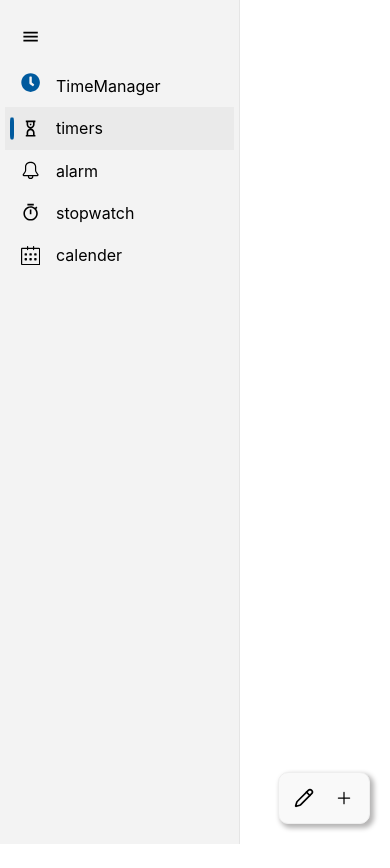
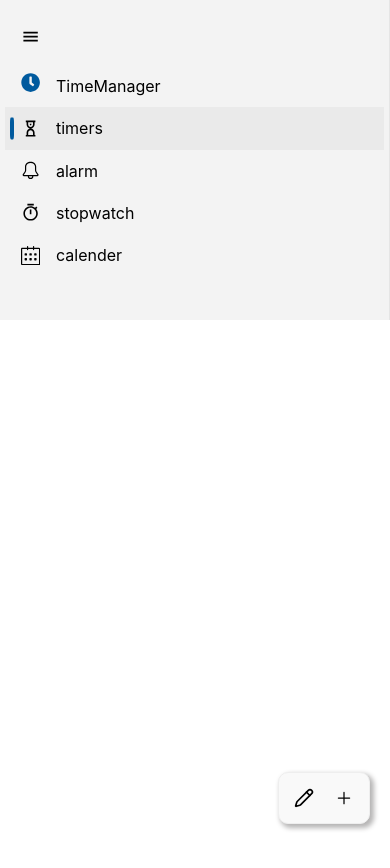
Before and after one commit to Mohanadfarid/TimeManager, a React (Vite) app: page / in a window 390 px wide. Shown: the top 868 px of the page. Before the commit the page ends 844 px from the top, so only its background shows below. Built offline with nearby package versions, Linux system fonts and the light colour scheme.

Commit message:
added third state for the navbar when on mobile phones

```diff
--- a/src/components/navbar/Navbar.tsx
+++ b/src/components/navbar/Navbar.tsx
@@ -20,7 +20,7 @@ const Navbar: FunctionComponent<NavbarProps> = () => {
   return (
     <nav className={`navbar ${forceCollapse ? "collapsed" : "expanded"}`}>
       <div
-        className={"navbar__link hamburger-menu"}
+        className={"hamburger-menu"}
         onClick={handleToggleCollapse}
       >
         <IoMenuSharp className={"navbar__icon "} />
--- a/src/components/navbar/navbar.scss
+++ b/src/components/navbar/navbar.scss
@@ -58,6 +58,11 @@
 
   .hamburger-menu {
     display: none;
+    position: relative;
+    align-items: center;
+    padding: 0.7rem 1rem;
+    text-decoration: none;
+    color: black;
     cursor: pointer;
   }
 
@@ -80,3 +85,26 @@
     }
   }
 }
+@media only screen and (max-width: 400px) {
+  .navbar {
+    transition: all 0.2s ease ;
+    height: 4rem;
+    .navbar__link{
+      opacity: 1;
+    }
+
+    &.collapsed {
+      width: 100vw;
+      height: 4rem;
+      transition: all 0.2s ease ;
+      .navbar__link{
+        opacity: 0;
+      }
+    }
+    &.expanded {
+      width: 100vw;
+      height: 20rem;
+      transition: all 0.2s ease ;
+    }
+  }
+}
--- a/src/layouts/rootlayout.scss
+++ b/src/layouts/rootlayout.scss
@@ -8,3 +8,10 @@
     margin-left: 4rem;
   }
 }
+
+@media only screen and (max-width: 400px) {
+  .rootlayout-body{
+    margin-left: 0;
+    margin-top: 4rem;
+  }
+}
```
